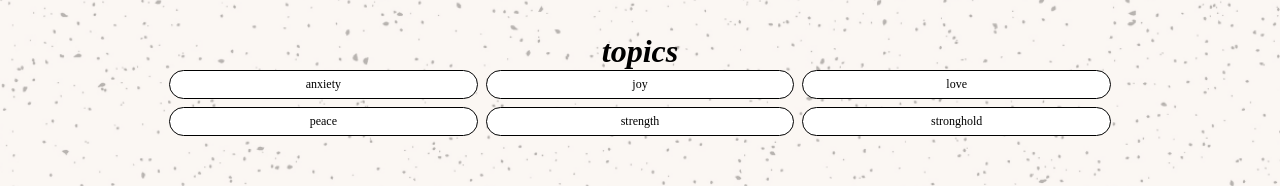
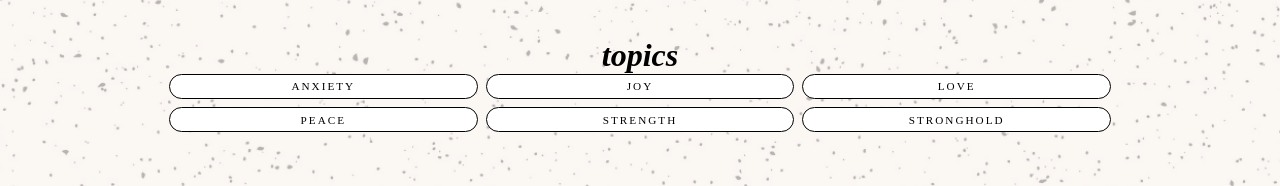
Before and after one commit to hutto-dev/breadlessDisciples, a plain HTML site: page pages/menu.html in a window 1280 px wide. Shown: the part 220-406 px from the top of the page. Drawn offline with Linux system fonts and the light colour scheme; files whose address does not match are found by name; a web font is replaced by a local one.

Commit message:
Fixed menu style

```diff
--- a/pages/menu.html
+++ b/pages/menu.html
@@ -25,12 +25,12 @@
       <h1>topics</h1>
       <div class="topic-container">
         <ul>
-          <li class="topic" id="topic-anxiety">anxiety</li>
-          <li class="topic" id="topic-joy">joy</li>
-          <li class="topic" id="topic-love">love</li>
-          <li class="topic" id="topic-peace">peace</li>
-          <li class="topic" id="topic-strength">strength</li>
-          <li class="topic" id="topic-stronghold">stronghold</li>
+          <li class="topic" id="topic-anxiety">ANXIETY</li>
+          <li class="topic" id="topic-joy">JOY</li>
+          <li class="topic" id="topic-love">LOVE</li>
+          <li class="topic" id="topic-peace">PEACE</li>
+          <li class="topic" id="topic-strength">STRENGTH</li>
+          <li class="topic" id="topic-stronghold">STRONGHOLD</li>
         </ul>
       </div>
     </main>
--- a/style.css
+++ b/style.css
@@ -115,12 +115,16 @@ ul {
 }
 
 .topic {
+  display: flex;
+  justify-content: center;
   background-color: white;
   border: 1px solid black;
-  padding: 0.5em 2em;
+  padding: 0.5em;
   border-radius: 100px;
   cursor: pointer;
-  font-size: 0.75rem;
+  font-size: 0.7em;
+  letter-spacing: 2px;
+  text-align: center;
 }
 
 /****************** SCRIPTURE STYLES ******************/
```
